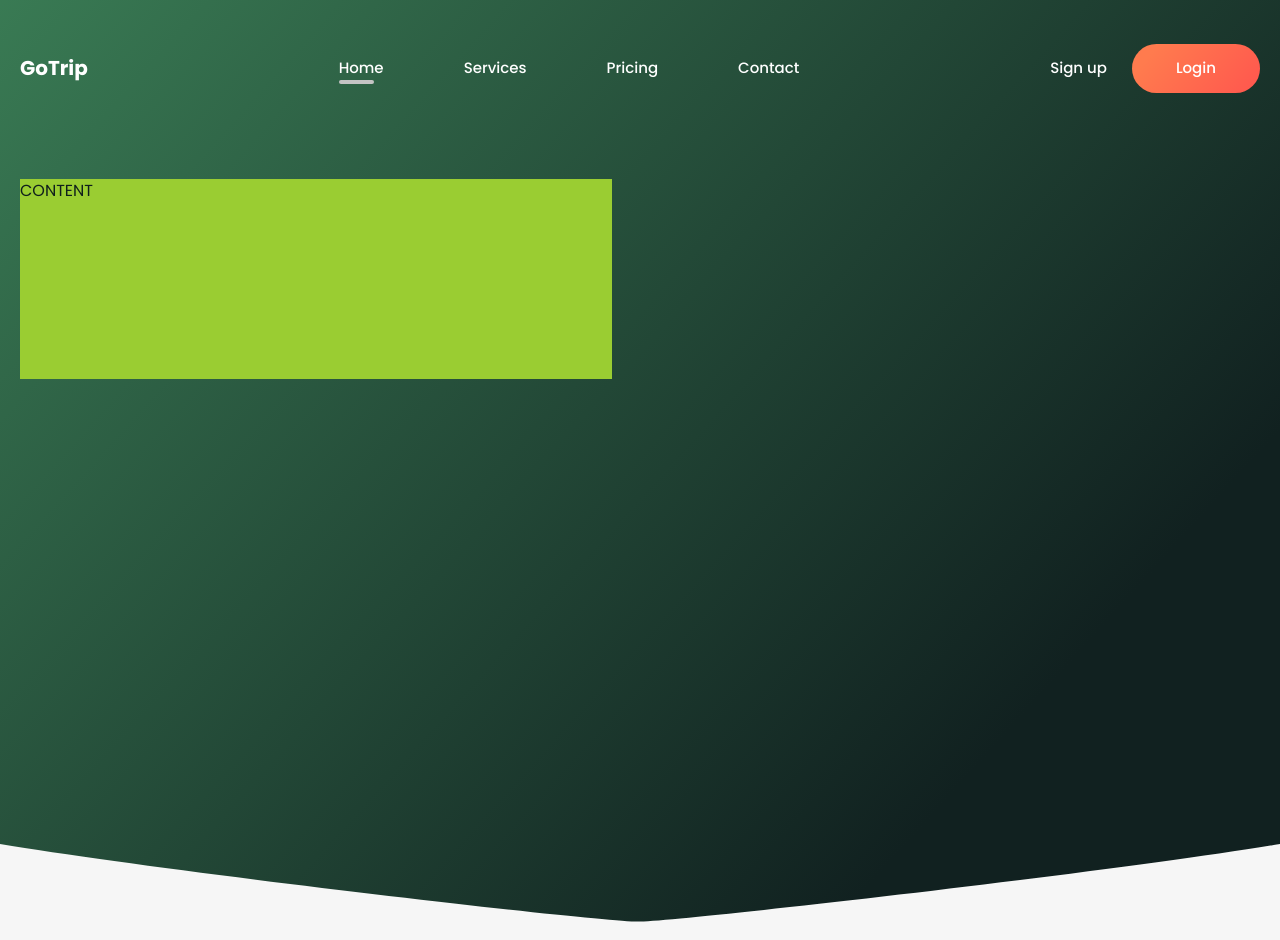
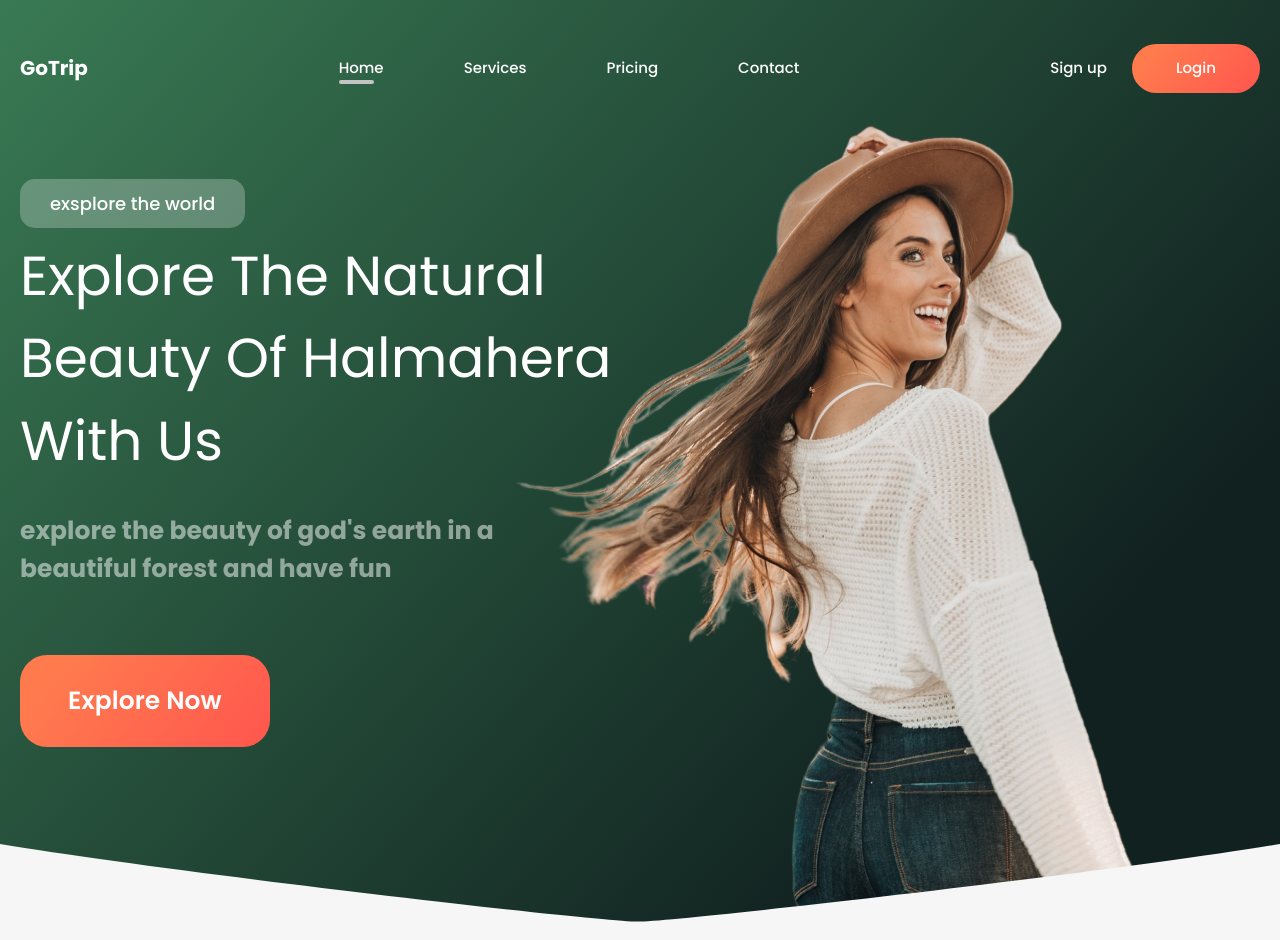
Before and after one commit to Valerii2575/explorer-natural, a plain HTML site: page client/index.html in a window 1280 px wide. Drawn offline with Linux system fonts and the light colour scheme.

Commit message:
add header

```diff
--- a/client/index.html
+++ b/client/index.html
@@ -25,8 +25,26 @@
                     </ul>
                 </nav>
             </div>
-            <div class="header__content">
-                <div class="block">CONTENT   </div>
+            <div class="header__row">
+                <div class="header__content">
+                    <div class="header__badge">exsplore the world</div>
+                    <h1 class="header__title">
+                        Explore The Natural
+                    Beauty Of Halmahera
+                    With Us
+                    </h1>
+                    <div class="header__text">
+                        <p>
+                            explore the beauty of god's earth in a
+                    beautiful forest and have fun
+                        </p>
+                    </div>
+                    <a class="header__btn">Explore Now</a>
+
+                </div>
+                <div class="header__img">
+                    <img src="./img/header/header-img.png" alt="">
+                </div>
             </div>
 
         </div>
--- a/client/styles/main.css
+++ b/client/styles/main.css
@@ -2,7 +2,7 @@
 @import url('https://fonts.googleapis.com/css2?family=Poppins:wght@400;500;600;700&display=swap');
 
 :root {
-    --primary-color: #0f1f1c;
+    --primary-color: #fff;
     --secondary-color: rgba(15, 31, 28, 0.5);
     --background-color: #f6f6f6;
     --accent-color: #ff6347; /* Example accent color */
@@ -23,11 +23,15 @@ body {
     padding: 0;
 }
 
+
+/* header */
+
 .header {
     position: relative;
     min-height: 940px;
     padding-top: 44px;
     background: linear-gradient(132.05deg, #428E5F -17.38%, #112120 78.4%), #204434;
+    overflow: hidden;
 }
 
 .header::after{
@@ -44,14 +48,72 @@ body {
 .header__top{
     margin-bottom: 86px;
 }
-.header__content{
-    max-width: 592px;
-}
-
 .header__top a {
     color: #fff;
     text-decoration: none;
 }
+
+.header__row{
+    display: flex;
+
+}
+
+.header__content{
+    position: relative;
+    max-width: 592px;
+    z-index: 1;
+}
+
+.header__img {
+    position: relative;
+    flex-grow: 1;
+}
+
+.header__img img{
+    position: absolute;
+    top: -181px;
+    right: -90px;
+    max-width: unset;
+    width: 894px;
+    height: 940px;
+}
+
+
+.header__badge {
+    display: inline-block;
+    margin-bottom: 7px;
+    padding: 11px 30px;
+    font-size: 18px;
+    font-weight: 500;
+    border-radius: 15px;
+    background: rgba(255, 255, 255, 0.25);
+}
+
+.header__title {
+    margin-bottom: 30px;
+    font-size: 55px;
+}
+
+.header__text {
+    margin-bottom: 68px;
+    font-size: 25px;
+    font-weight: 700;
+    color: rgba(255, 255, 255, 0.5)
+}
+
+.header__btn {
+    display: inline-block;
+    padding: 27px 48px;
+    background: linear-gradient(129.54deg, #ff7b4e 15.57%, #ff584e 95.03%), #ffff;
+    color: #fff;
+    border-radius: 27px;
+    font-size: 25px;
+    font-weight: 600;
+    text-decoration: none;
+}
+
+/* end header */
+
 /* NAV */
 
 .nav{
```
